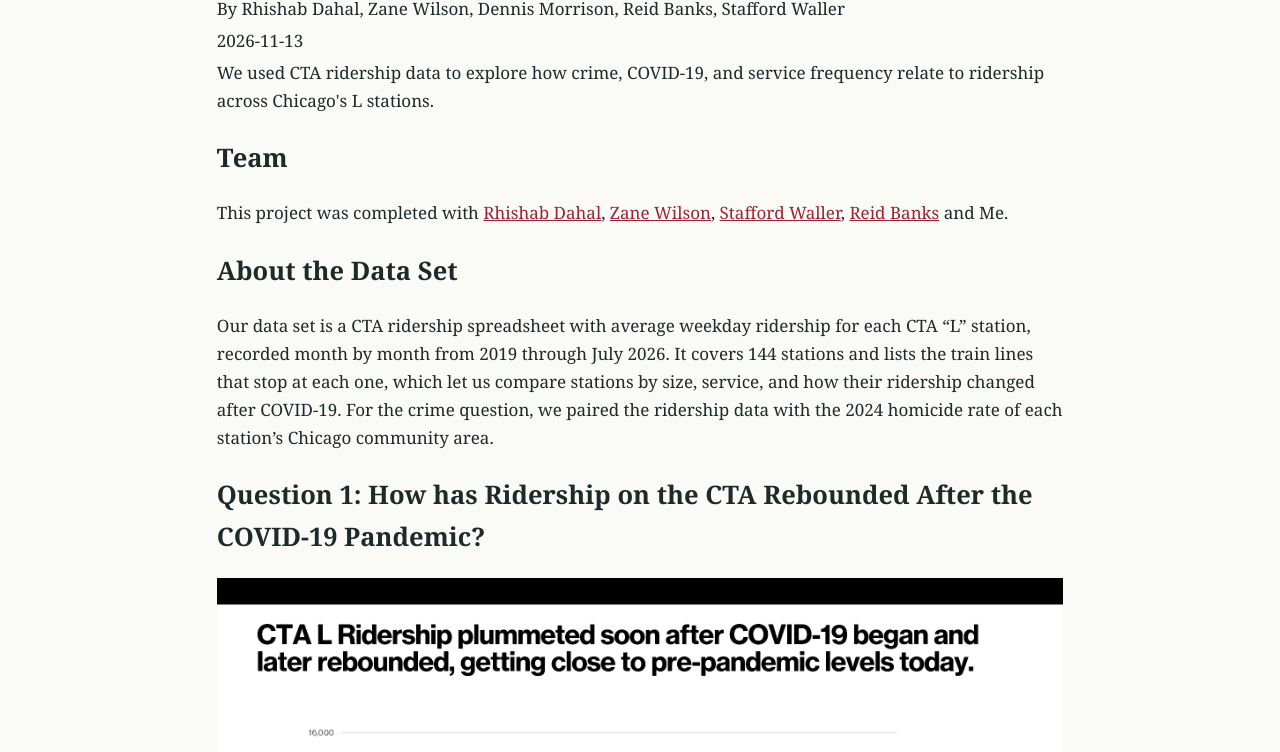
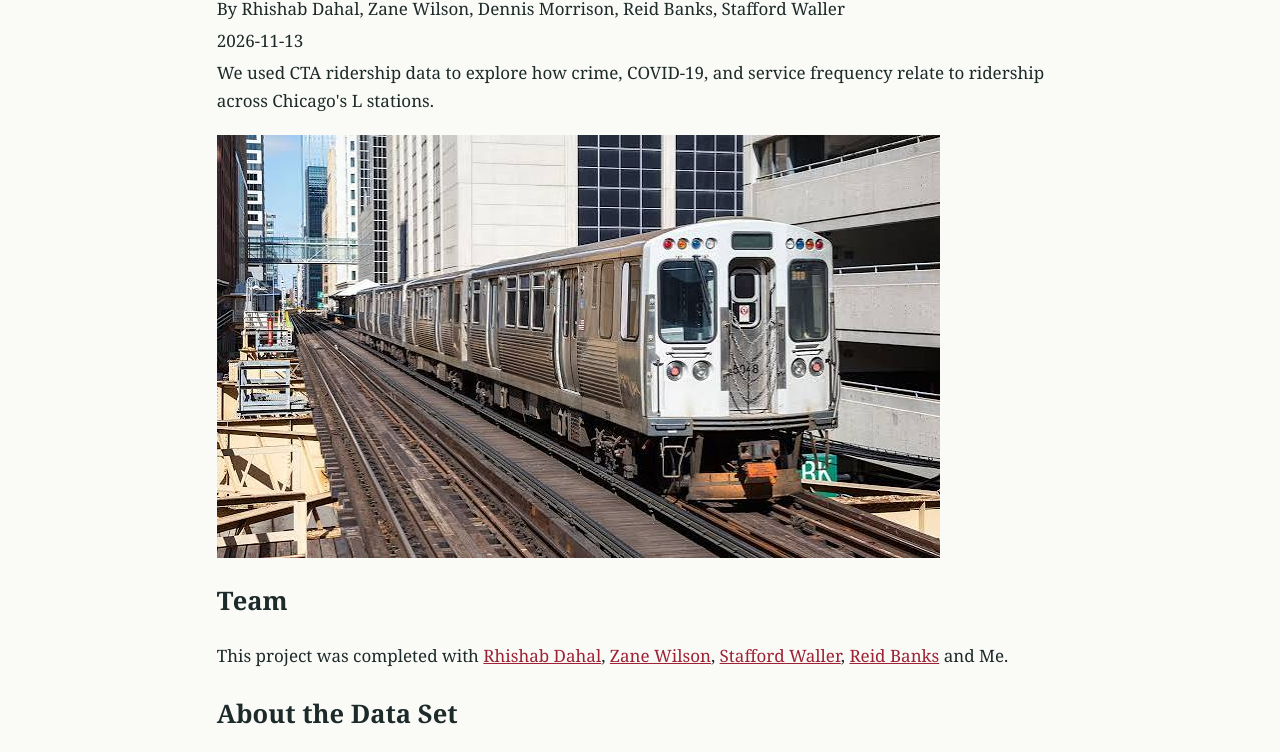
Before and after one commit to dennismorrison06/dennismorrison06.github.io, a plain HTML site: page teampage.html in a window 1280 px wide. Shown: the part 277-1029 px from the top of the page. Drawn offline with Linux system fonts and the light colour scheme.

Commit message:
Add subway image to teampage.html
Added an image of the subway train to the team page.

```diff
--- a/teampage.html
+++ b/teampage.html
@@ -29,6 +29,7 @@
 <p class="byline">By Rhishab Dahal, Zane Wilson, Dennis Morrison, Reid Banks, Stafford Waller</p>
 <p class="byline">2026-11-13</p>
 <p class="lede">We used CTA ridership data to explore how crime, COVID-19, and service frequency relate to ridership across Chicago&#x27;s L stations.</p>
+<img src="subway.png" alt="Subway train">
 <h2 id="team">Team</h2>
 <p>This project was completed with <a
 href="https://sites.google.com/view/rhishabdahal/home?pli=1&amp;authuser=0">Rhishab
```
